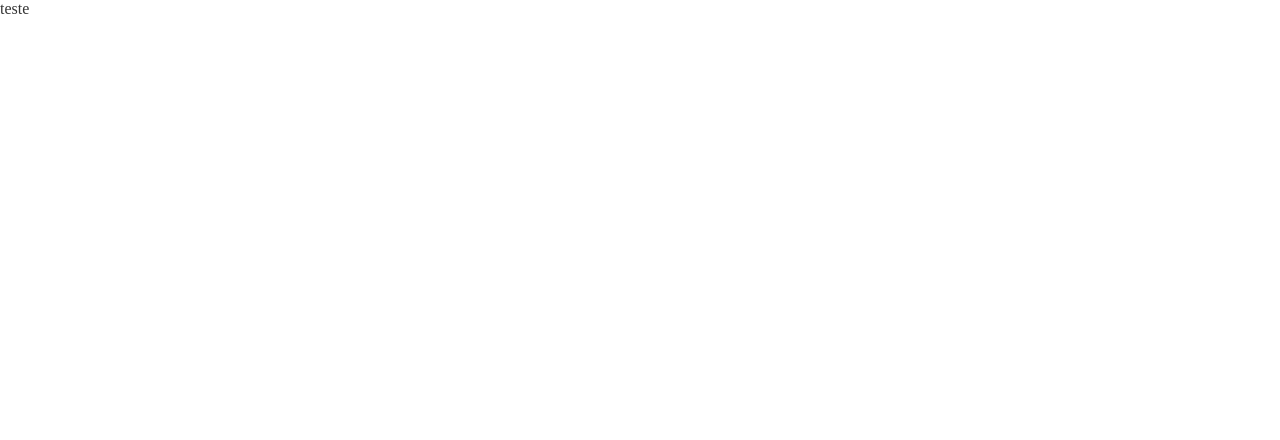
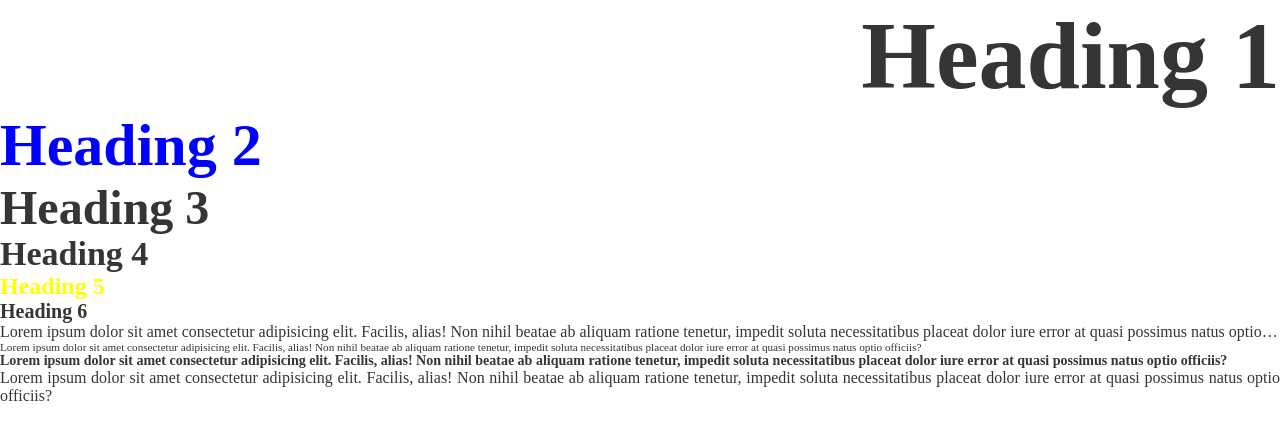
Before and after one commit to William-Reticena/component_library_vue, a Vue app: page / in a window 1280 px wide. Before the commit this address had no page. Shown: the top 440 px of the page. Built offline with nearby package versions, Linux system fonts and the light colour scheme; the HTML template or start-up script is replaced by a standard one.

Commit message:
feat(typography): added more prop options

```diff
--- a/src/App.vue
+++ b/src/App.vue
@@ -1,6 +1,27 @@
 <template>
   <div>
-    <Typography variant="subtitle1">teste</Typography>
+    <Typography variant="h1" align="right">Heading 1</Typography>
+    <Typography variant="h2" color="blue">Heading 2</Typography>
+    <Typography variant="h3">Heading 3</Typography>
+    <Typography variant="h4">Heading 4</Typography>
+    <Typography variant="h5" color="yellow">Heading 5</Typography>
+    <Typography variant="h6">Heading 6</Typography>
+    <Typography variant="subtitle1" no-wrap>
+      Lorem ipsum dolor sit amet consectetur adipisicing elit. Facilis, alias! Non nihil beatae ab aliquam ratione tenetur, impedit soluta necessitatibus placeat dolor iure error at quasi possimus
+      natus optio officiis?
+    </Typography>
+    <Typography variant="subtitle2">
+      Lorem ipsum dolor sit amet consectetur adipisicing elit. Facilis, alias! Non nihil beatae ab aliquam ratione tenetur, impedit soluta necessitatibus placeat dolor iure error at quasi possimus
+      natus optio officiis?
+    </Typography>
+    <Typography variant="body2">
+      Lorem ipsum dolor sit amet consectetur adipisicing elit. Facilis, alias! Non nihil beatae ab aliquam ratione tenetur, impedit soluta necessitatibus placeat dolor iure error at quasi possimus
+      natus optio officiis?
+    </Typography>
+    <Typography variant="body1" align="justify">
+      Lorem ipsum dolor sit amet consectetur adipisicing elit. Facilis, alias! Non nihil beatae ab aliquam ratione tenetur, impedit soluta necessitatibus placeat dolor iure error at quasi possimus
+      natus optio officiis?
+    </Typography>
   </div>
 </template>
 
--- a/src/components/typography/Typography.vue
+++ b/src/components/typography/Typography.vue
@@ -1,44 +1,57 @@
 <template>
-  <h1 v-if="variant === 'h1'" :class="{ [`typography-variant__${variant}`]: !!variant }"><slot></slot></h1>
+  <h1 v-if="variant === 'h1'" :class="{ [`typography-variant__${variant}`]: !!variant, 'typography__no-wrap': noWrap }"><slot></slot></h1>
 
-  <h2 v-else-if="variant === 'h2'" :class="{ [`typography-variant__${variant}`]: !!variant }"><slot></slot></h2>
+  <h2 v-else-if="variant === 'h2'" :class="{ [`typography-variant__${variant}`]: !!variant, 'typography__no-wrap': noWrap }"><slot></slot></h2>
 
-  <h3 v-else-if="variant === 'h3'" :class="{ [`typography-variant__${variant}`]: !!variant }"><slot></slot></h3>
+  <h3 v-else-if="variant === 'h3'" :class="{ [`typography-variant__${variant}`]: !!variant, 'typography__no-wrap': noWrap }"><slot></slot></h3>
 
-  <h4 v-else-if="variant === 'h4'" :class="{ [`typography-variant__${variant}`]: !!variant }"><slot></slot></h4>
+  <h4 v-else-if="variant === 'h4'" :class="{ [`typography-variant__${variant}`]: !!variant, 'typography__no-wrap': noWrap }"><slot></slot></h4>
 
-  <h5 v-else-if="variant === 'h5'" :class="{ [`typography-variant__${variant}`]: !!variant }"><slot></slot></h5>
+  <h5 v-else-if="variant === 'h5'" :class="{ [`typography-variant__${variant}`]: !!variant, 'typography__no-wrap': noWrap }"><slot></slot></h5>
 
-  <h6 v-else-if="variant === 'h6'" :class="{ [`typography-variant__${variant}`]: !!variant }"><slot></slot></h6>
+  <h6 v-else-if="variant === 'h6'" :class="{ [`typography-variant__${variant}`]: !!variant, 'typography__no-wrap': noWrap }"><slot></slot></h6>
 
-  <p v-else-if="variant === 'paragraph'" :class="{ [`typography-variant__${variant}`]: !!variant }"><slot></slot></p>
+  <p v-else-if="variant === 'paragraph'" :class="{ [`typography-variant__${variant}`]: !!variant, 'typography__no-wrap': noWrap }"><slot></slot></p>
 
-  <div v-else :class="{ [`typography-variant__${variant}`]: !!variant }"><slot></slot></div>
+  <div v-else :class="{ [`typography-variant__${variant}`]: !!variant, 'typography__no-wrap': noWrap }"><slot></slot></div>
 </template>
 
 <script lang="ts">
-import { defineComponent, onUpdated, PropType, ref, watchEffect } from 'vue'
-import { VariantType } from './types'
-import { arrayFontSizes } from './utils/fontSizes'
+import { defineComponent, PropType, ref, watchEffect } from 'vue'
+import { AlignmentType, VariantType } from './types'
+import { ArrayFontSizes, UnitsMeasurement } from './utils/enums'
 
 export default defineComponent({
   name: 'TypographyComponent',
   props: {
+    noWrap: { type: Boolean, default: false },
     fontShrinkRate: { type: Number, default: 0.2 },
+    align: { type: String as PropType<AlignmentType>, default: 'inherit' },
+    color: { type: String, default: 'var(--main-font-color)' },
+    fontSize: { type: String, default: '' },
     variant: { type: String as PropType<VariantType>, default: 'body1' },
     variantStyle: { type: String, default: '' },
   },
   setup(props) {
-    const fontSize = ref('1em')
+    const typographyFontSize = ref('1em')
+    const fontShrunkSize = ref('1em')
 
     const setFontSize = () => {
-      const index = arrayFontSizes.findIndex((font) => font.variant === props.variant)
-      fontSize.value = `${arrayFontSizes[index].fontSize - arrayFontSizes[index].fontSize * props.fontShrinkRate}em`
+      let size = 1
+      let unitMeasurement = 'em'
+
+      if (props.fontSize) {
+        size = Number(props.fontSize.match(/\d+/))
+        unitMeasurement = props.fontSize.match(UnitsMeasurement)?.[0] || 'em'
+      } else size = ArrayFontSizes.find((font) => font.variant === props.variant)?.fontSize || 1
+
+      typographyFontSize.value = `${size}${unitMeasurement}`
+      fontShrunkSize.value = `${size - size * props.fontShrinkRate}${unitMeasurement}`
     }
 
     watchEffect(setFontSize)
 
-    return { fontSize }
+    return { fontShrunkSize, typographyFontSize }
   },
 })
 </script>
@@ -51,45 +64,59 @@ export default defineComponent({
 .typography-variant__h5,
 .typography-variant__h6,
 .typography-variant__body1,
+.typography-variant__body2,
+.typography-variant__subtitle1,
+.typography-variant__subtitle2 {
+  color: v-bind(color);
+  font-size: v-bind(fontShrunkSize);
+  text-align: v-bind(align);
+}
+
 .typography-variant__body2 {
-  font-size: v-bind(fontSize);
+  font-weight: bold;
+}
+
+.typography__no-wrap {
+  overflow: hidden;
+  text-overflow: ellipsis;
+  white-space: nowrap;
 }
 
 @media (min-width: 768px) {
   .typography-variant__h1 {
-    font-size: 6em;
+    font-size: v-bind(typographyFontSize);
   }
 
   .typography-variant__h2 {
-    font-size: 3.75em;
+    font-size: v-bind(typographyFontSize);
   }
 
   .typography-variant__h3 {
-    font-size: 3em;
+    font-size: v-bind(typographyFontSize);
   }
 
   .typography-variant__h4 {
-    font-size: 2.125em;
+    font-size: v-bind(typographyFontSize);
   }
 
   .typography-variant__h5 {
-    font-size: 1.5em;
+    font-size: v-bind(typographyFontSize);
   }
 
   .typography-variant__h6 {
-    font-size: 1.25em;
+    font-size: v-bind(typographyFontSize);
   }
 
   .typography-variant__body1 {
-    font-size: 1em;
+    font-size: v-bind(typographyFontSize);
   }
 
   .typography-variant__body2 {
-    font-size: 0.875em;
+    font-size: v-bind(typographyFontSize);
   }
 
   .typography-variant__subtitle1 {
-    font-size: 1em;
+    font-size: v-bind(typographyFontSize);
   }
 }
 </style>
--- /dev/null
+++ b/src/components/typography/types/AlignmentType.ts
@@ -0,0 +1 @@
+export type AlignmentType = 'inherit' | 'left' | 'center' | 'right' | 'justify'
--- a/src/components/typography/types/index.ts
+++ b/src/components/typography/types/index.ts
@@ -1 +1,2 @@
+export type { AlignmentType } from './AlignmentType'
 export type { VariantType } from './VariantType'
--- a/src/components/typography/utils/fontSizes.ts
+++ b/src/components/typography/utils/enums.ts
@@ -1,4 +1,4 @@
-export const arrayFontSizes = [
+export const ArrayFontSizes = [
   {
     variant: 'h1',
     fontSize: 6,
@@ -39,14 +39,6 @@ export const arrayFontSizes = [
     variant: 'subtitle2',
     fontSize: 0.875,
   },
-  // {
-  //   variant: 'caption',
-  //   fontSize: 0.75,
-  // },
-  // {
-  //   variant: 'overline',
-  //   fontSize: 0.625,
-  // }
+]
 
-  // 6, 3.75, 3, 2.125, 1.5, 1.25, 1.125
-]
+export const UnitsMeasurement = /(em|%|rem|px)/
```
